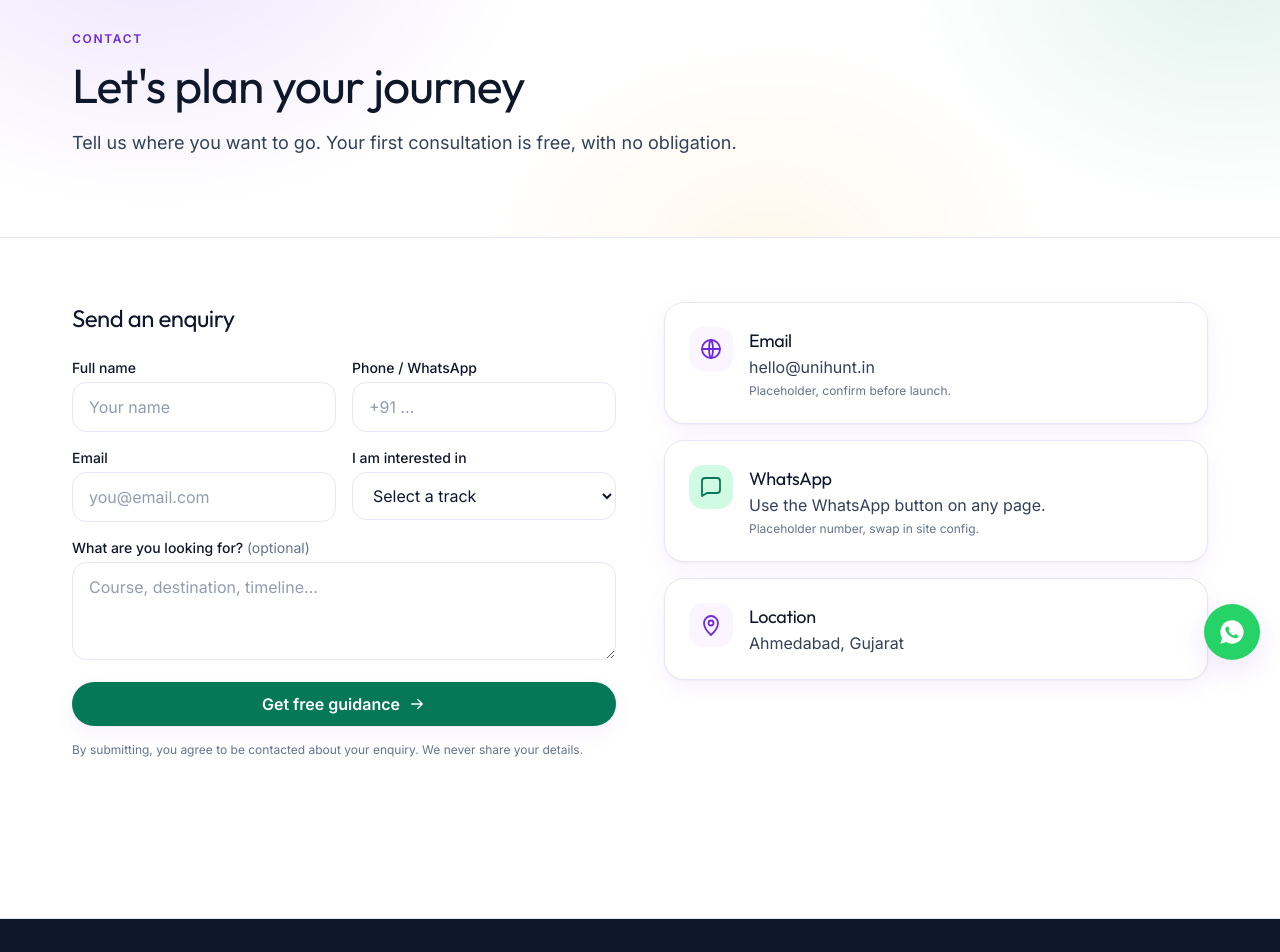
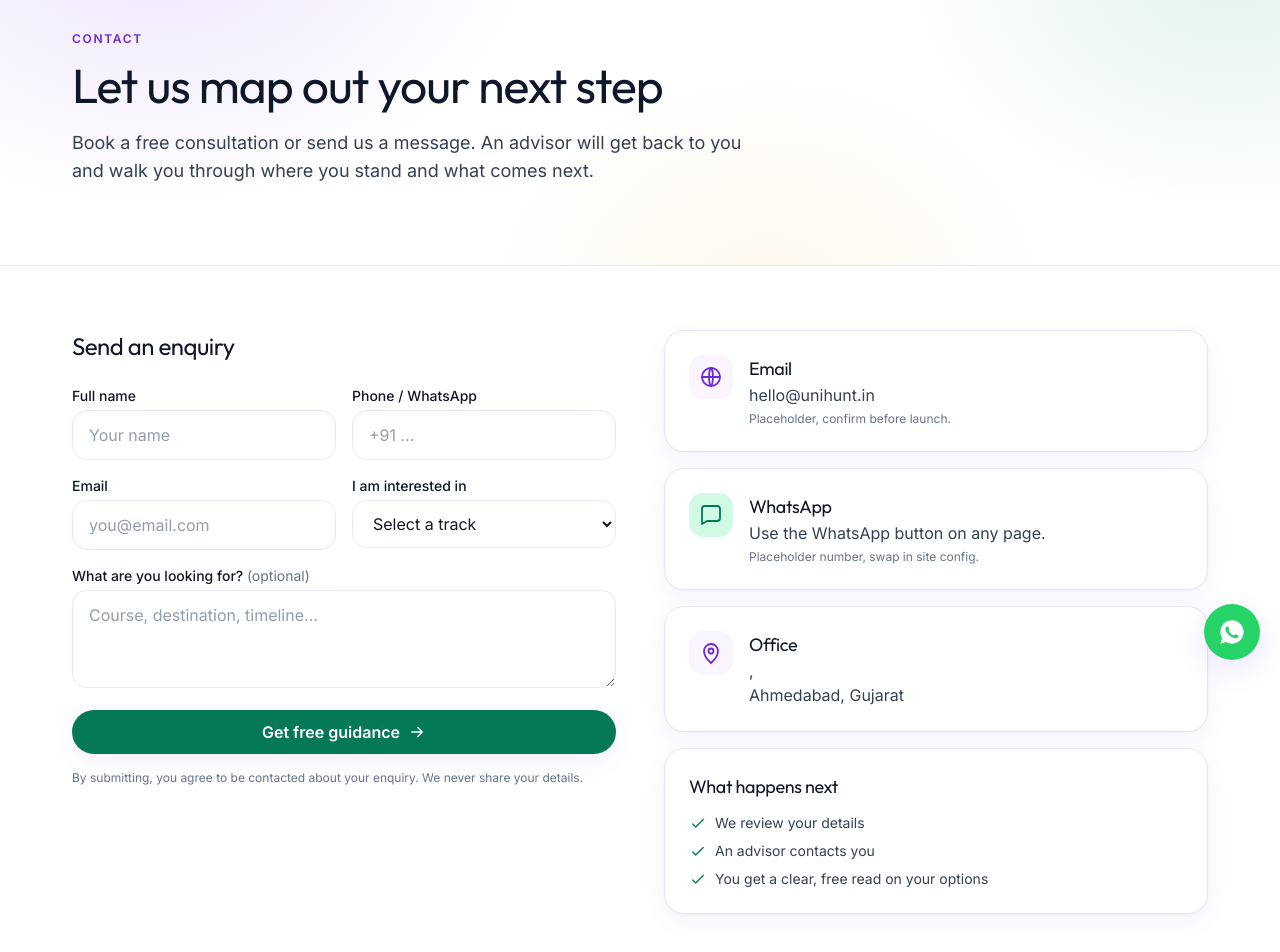
Before and after one commit to Kaypee-43/unihunt-website, a Next.js app: page /contact in a window 1280 px wide. Shown: the part 120-1072 px from the top of the page. Built offline with nearby package versions, Linux system fonts and the light colour scheme; no server answers.

Commit message:
Update page.tsx

```diff
--- a/src/app/contact/page.tsx
+++ b/src/app/contact/page.tsx
@@ -1,23 +1,30 @@
 import type { Metadata } from 'next';
 import PageHero from '@/components/PageHero';
+import Reveal from '@/components/Reveal';
 import LeadForm from '@/components/LeadForm';
 import JsonLd from '@/components/JsonLd';
 import { breadcrumbSchema } from '@/lib/schema';
 import { site } from '@/lib/site';
-import { IconChat, IconGlobe, IconPin } from '@/components/Icons';
+import { IconChat, IconGlobe, IconPin, IconCheck } from '@/components/Icons';
 
 export const metadata: Metadata = {
   title: 'Contact UniHunt, Free Consultation',
-  description: 'Get in touch with UniHunt for a free consultation on studying abroad or building a career in Dubai. Share your goal and an advisor will reach out.',
+  description: 'Get in touch with UniHunt for a free consultation on studying abroad or building a healthcare career in Dubai. Share your goal and an advisor will map out your next steps.',
   alternates: { canonical: '/contact' },
 };
+
+const next = [
+  'We review your details',
+  'An advisor contacts you',
+  'You get a clear, free read on your options',
+];
 
 export default function Page() {
   return (
     <>
       <JsonLd data={breadcrumbSchema([{ name: 'Home', path: '/' }, { name: 'Contact', path: '/contact' }])} />
-      <PageHero eyebrow="Contact" title="Let's plan your journey"
-        intro="Tell us where you want to go. Your first consultation is free, with no obligation." />
+      <PageHero eyebrow="Contact" title="Let us map out your next step"
+        intro="Book a free consultation or send us a message. An advisor will get back to you and walk you through where you stand and what comes next." />
       <section className="container-page py-16">
         <div className="grid gap-12 lg:grid-cols-[1fr_1fr]">
           <div>
@@ -35,7 +42,22 @@ export default function Page() {
             </div>
             <div className="card flex items-start gap-4">
               <span className="flex h-11 w-11 shrink-0 items-center justify-center rounded-xl bg-brand-50 text-brand-700"><IconPin /></span>
-              <div><h3 className="text-lg">Location</h3><p className="text-body">{site.address.city}, {site.address.region}</p></div>
+              <div>
+                <h3 className="text-lg">Office</h3>
+                <p className="text-body">{site.address.line1}, {site.address.area}</p>
+                <p className="text-body">{site.address.city}, {site.address.region} {site.address.postalCode}</p>
+              </div>
+            </div>
+            <div className="card">
+              <h3 className="text-lg">What happens next</h3>
+              <ul className="mt-3 space-y-2">
+                {next.map((n) => (
+                  <li key={n} className="flex items-start gap-2 text-sm text-body">
+                    <IconCheck className="mt-0.5 shrink-0 text-accent" width={18} height={18} />
+                    <span>{n}</span>
+                  </li>
+                ))}
+              </ul>
             </div>
           </div>
         </div>
```
